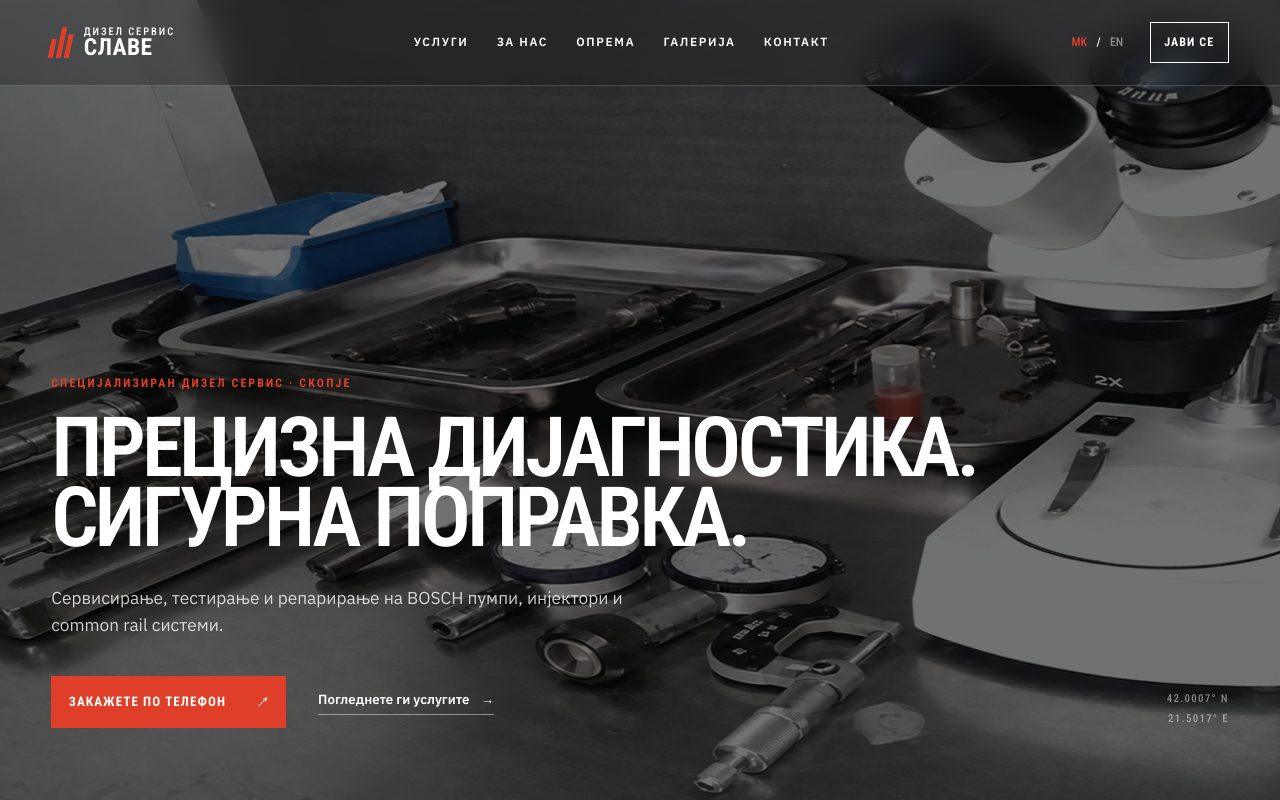
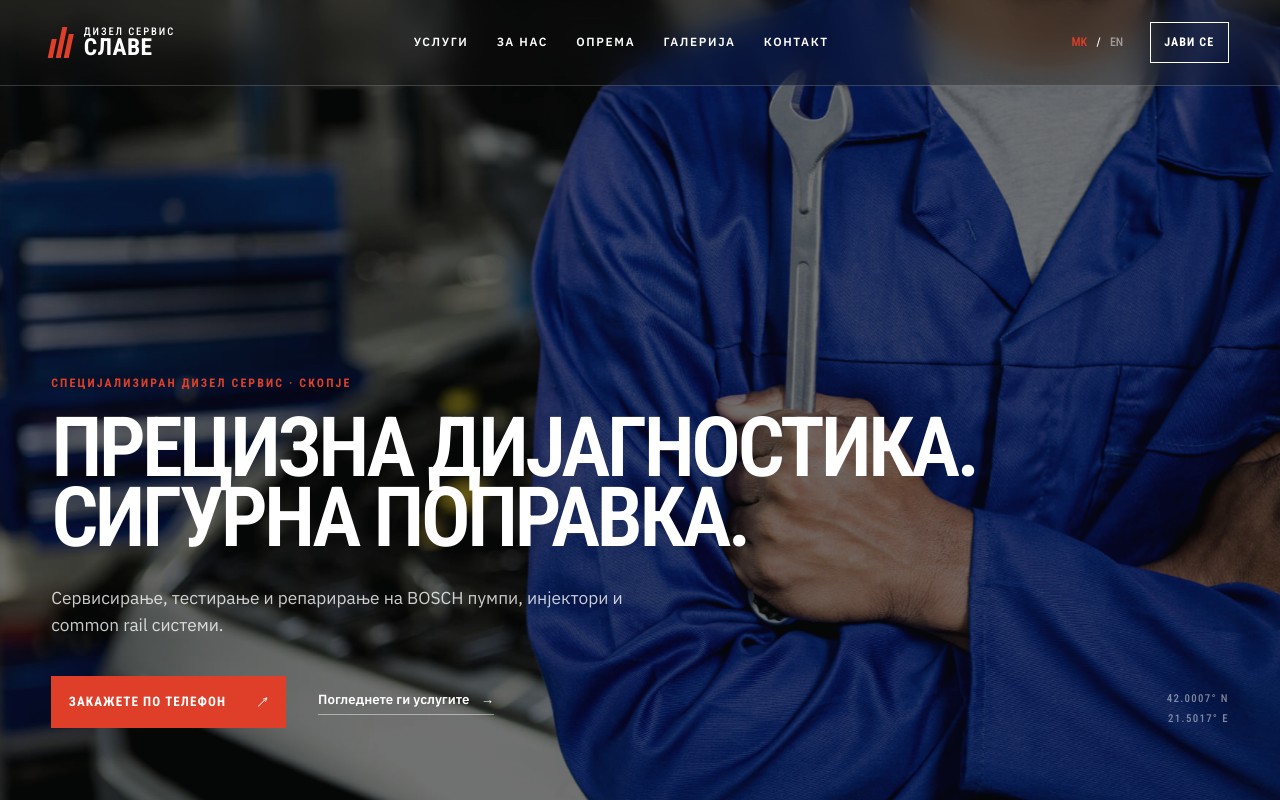
Before and after one commit to ardijancuri/slave-service-web, a Next.js app: page / in a window 1280 px wide. Shown: the top 800 px of the page. Built offline with nearby package versions, Linux system fonts and the light colour scheme.

Commit message:
Use supplied homepage hero image

```diff
--- a/app/page.jsx
+++ b/app/page.jsx
@@ -37,7 +37,7 @@ export default function Home() {
         <div className="hero-media" aria-hidden="true">
           <Image
             ref={heroImageRef}
-            src="/assets/hq/slide2-hq.jpg"
+            src="/assets/hq/dizel-servis-slave-hero.jpg"
             alt=""
             fill
             priority
--- a/styles.css
+++ b/styles.css
@@ -100,7 +100,7 @@ button { color: inherit; font: inherit; }
   overflow: hidden;
 }
 .hero-media, .hero-shade { position: absolute; inset: 0; }
-.hero-media img { width: 100%; height: 115%; object-fit: cover; object-position: center 42%; filter: saturate(0.62) contrast(1.16); transform: scale(1.035); animation: heroImage 1.6s cubic-bezier(.2,.7,.2,1) both; }
+.hero-media img { width: 100%; height: 115%; object-fit: cover; object-position: 56% 42%; filter: saturate(.76) contrast(1.12); transform: scale(1.035); animation: heroImage 1.6s cubic-bezier(.2,.7,.2,1) both; }
 .hero-shade { background: rgba(10, 12, 12, 0.58); }
 .hero-content { position: relative; z-index: 2; max-width: 1240px; padding: 0 var(--gutter) clamp(4rem, 9vh, 7.5rem); }
 .eyebrow { margin: 0 0 1.3rem; color: var(--red); font-family: var(--display); font-size: 0.74rem; font-weight: 700; letter-spacing: 0.18em; text-transform: uppercase; }
@@ -373,6 +373,7 @@ blockquote { margin: 3rem 0 0; padding: 1.5rem 0 0 2rem; border-top: 1px solid v
   .brand-copy strong { font-size: 1.25rem; }
   .language-switch { gap: .1rem; }
   .hero { height: 100svh; min-height: 620px; }
+  .hero-media img { object-position: 64% 42%; }
   .hero-content { padding-bottom: 3.2rem; }
   .hero h1 { max-width: 100%; font-size: clamp(2.8rem, 13.5vw, 4rem); line-height: .9; overflow-wrap: break-word; }
   .hero-lead { font-size: .96rem; }
```
Also changed, not shown: public/assets/hq/dizel-servis-slave-hero.jpg (added).
